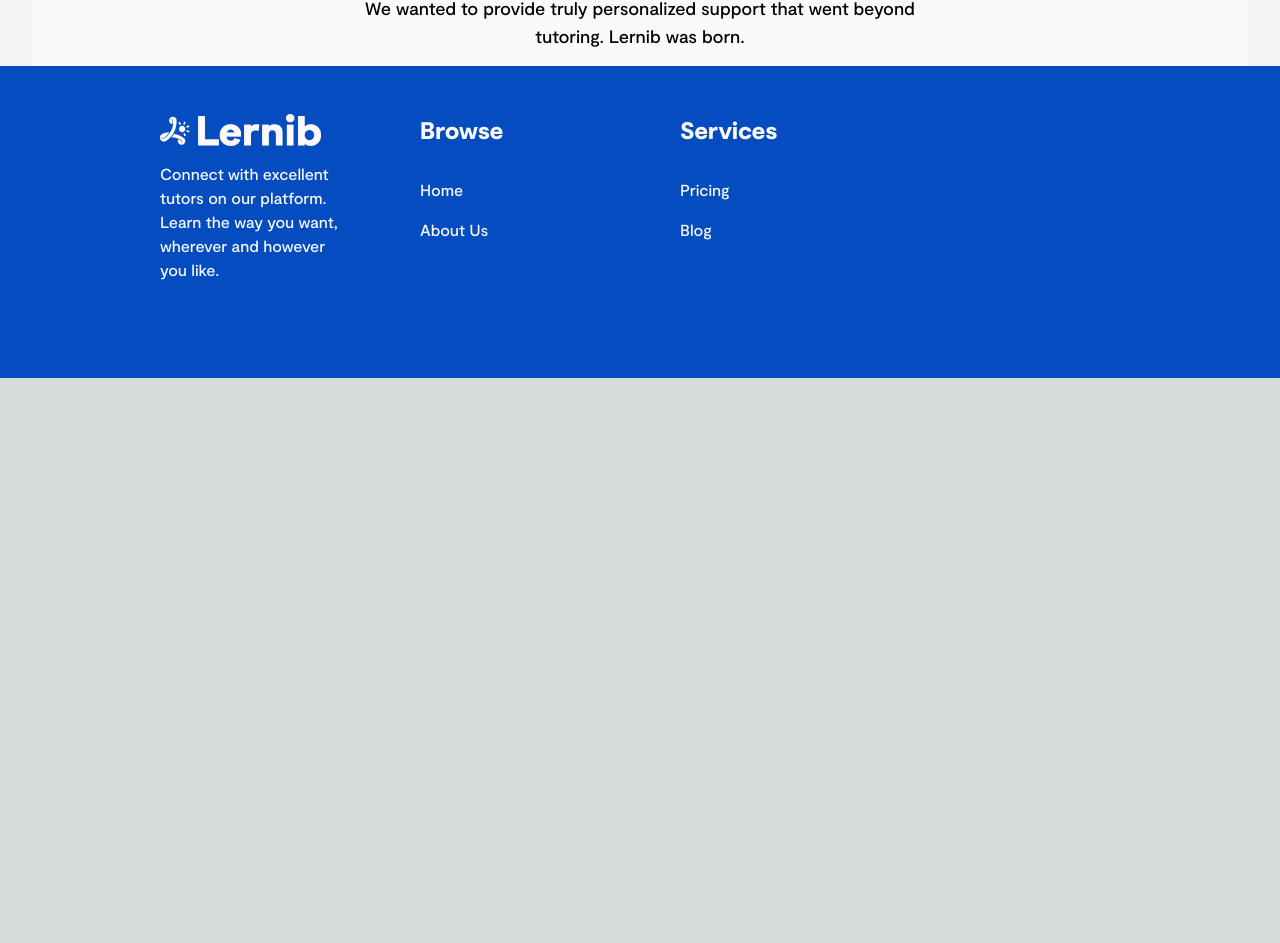
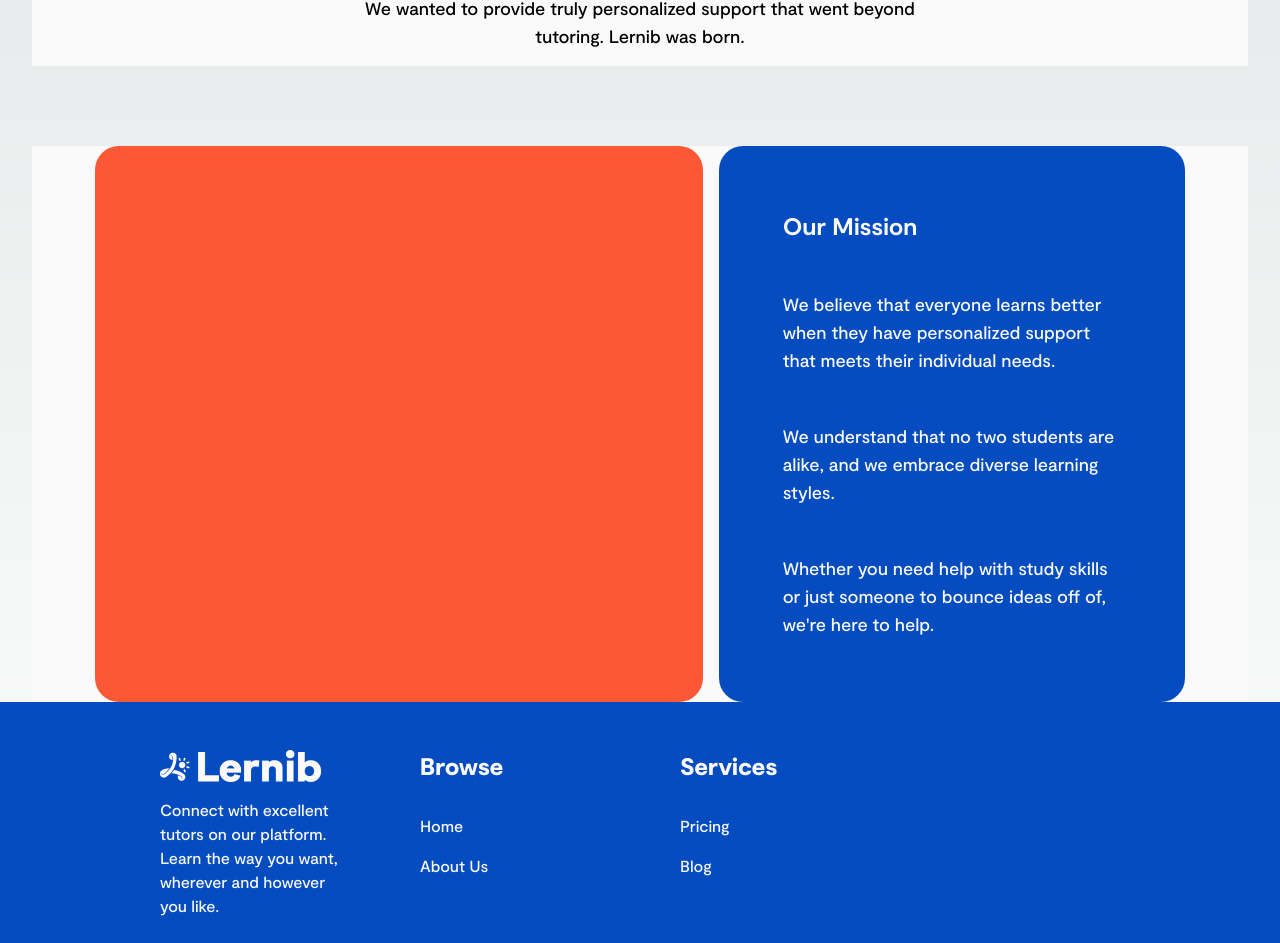
Before and after one commit to lernib/lernib-com, a Next.js app: page /about in a window 1280 px wide. Shown: the part 810-1753 px from the top of the page. Before the commit the page ends 1188 px from the top, so only its background shows below. Built offline with nearby package versions, Linux system fonts and the light colour scheme.

Commit message:
feat(app): about mission
Added mission statement to about us section

```diff
--- a/src/app/about/page.tsx
+++ b/src/app/about/page.tsx
@@ -87,6 +87,66 @@ export default function Home() {
 					was born.
 				</p>
 			</div>
+			<div className="
+				bg-lernib1 text-black
+
+				flex flex-col justify-center items-center
+				h-fit mt-20
+
+				md:flex-row md:gap-x-4 md:mx-8 md:mt-20
+			">
+				<div className="
+					bg-lernib3
+
+					self-stretch p-16
+
+					md:w-1/2
+					md:rounded-3xl
+				" />
+
+				<div className="
+					bg-lernib2 text-lernib1
+
+
+					flex flex-col
+					p-16
+
+					gap-y-12
+					text-lg
+
+					md:w-fit
+					md:rounded-3xl
+				">
+					<h2 className={`
+						${moderat_bold.className}
+
+						text-2xl
+					`}>
+						Our Mission
+					</h2>
+
+					<p className="
+						max-w-[31ch]
+					">
+						We believe that everyone learns better when they have personalized
+						support that meets their individual needs.
+					</p>
+
+					<p className="
+						max-w-[31ch]
+					">
+						We understand that no two students are alike, and we embrace diverse
+						learning styles.
+					</p>
+
+					<p className="
+						max-w-[31ch]
+					">
+						Whether you need help with study skills or just someone to bounce ideas
+						off of, we're here to help.
+					</p>
+				</div>
+			</div>
 			<PageFooter />
 		</>
 	)
```
